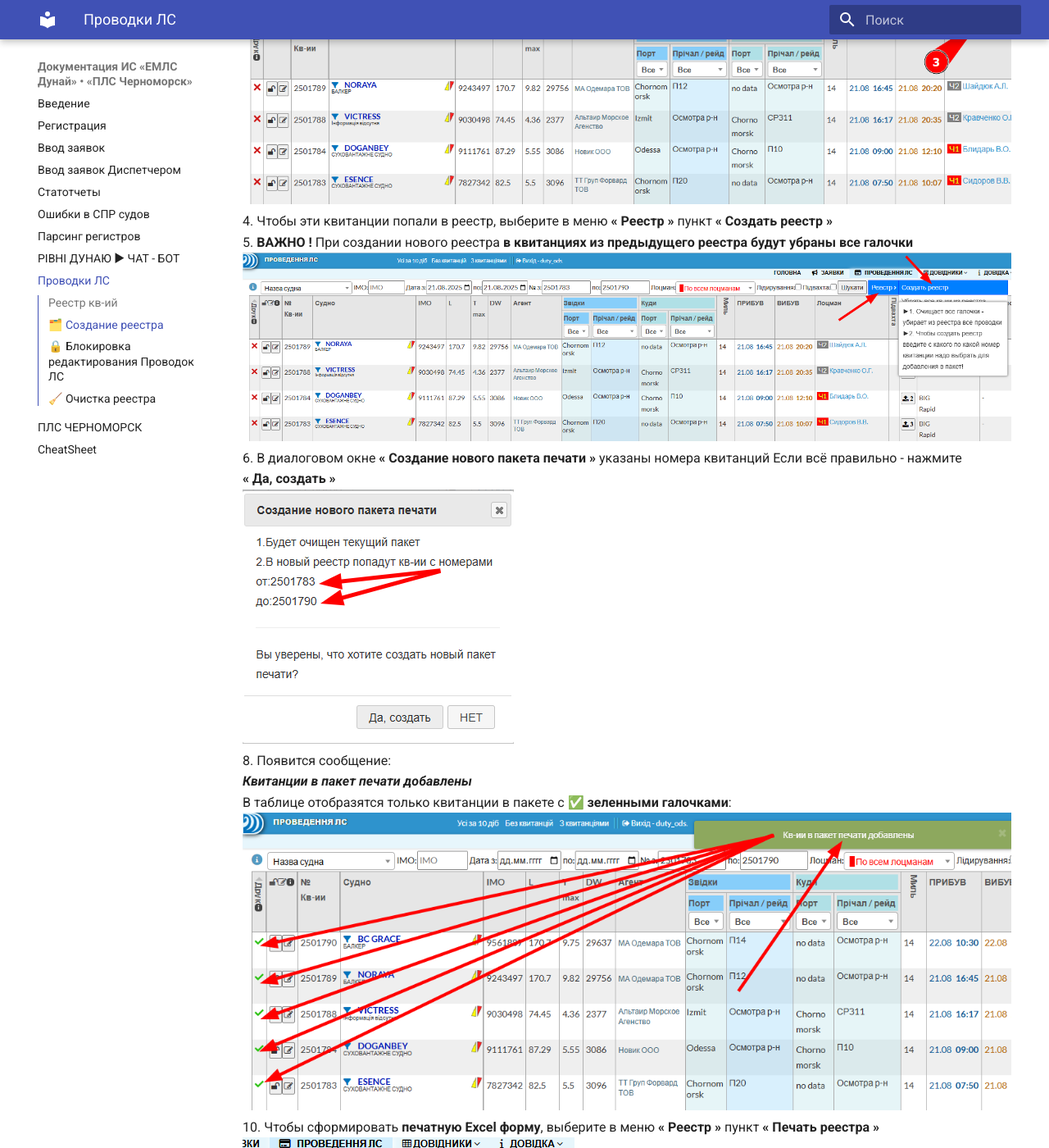
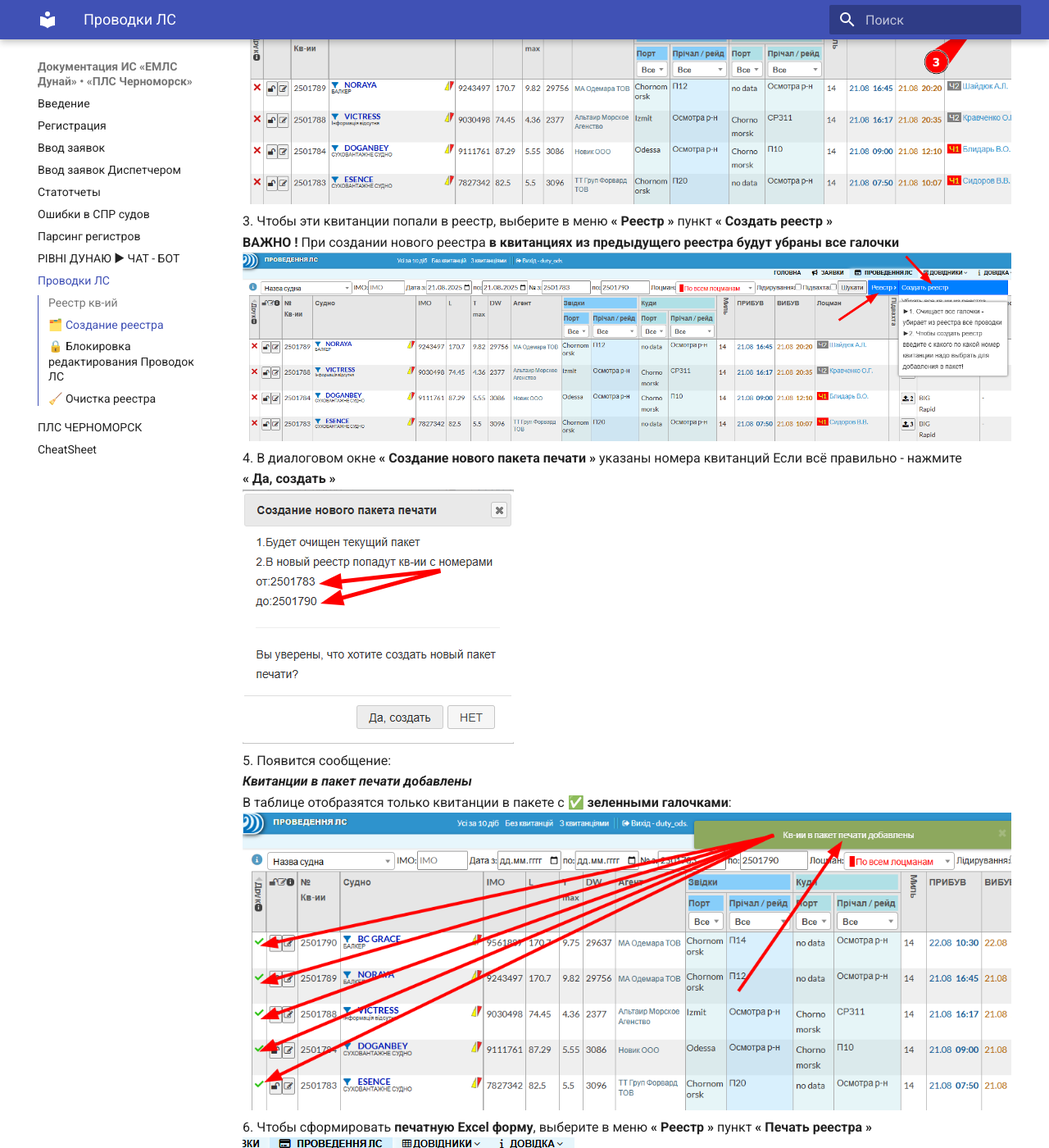
Before and after one commit to vvxsoni/Danube_help, an MkDocs documentation site: the page built from docs/reestr.md, in a window 1280 px wide and 1400 px high, scrolled down 901 px. Shown: the whole window at 82% size. Built offline with MkDocs 1.6.1 and Material for MkDocs 9.7.7, drawn with Linux system fonts in a browser that asks for light colours; some of the changed text lies outside the part shown.

Commit message:
**Реестр кв-ий** нумерация

```diff
--- a/docs/reestr.md
+++ b/docs/reestr.md
@@ -8,23 +8,23 @@
     2. Чтобы **проверить список перед созданием реестра**, нажмите на кнопку **« Шукати »**.
        В таблице отобразится список квитанций:
         ![alt text](images/reestr_002.png)
-    4. Чтобы эти квитанции попали в реестр, выберите в меню **« Реестр »** пункт **« Создать реестр »**
-    5. **ВАЖНО !** При создании нового реестра **в квитанциях из предыдущего реестра будут убраны все галочки**
+    3. Чтобы эти квитанции попали в реестр, выберите в меню **« Реестр »** пункт **« Создать реестр »**
+       **ВАЖНО !** При создании нового реестра **в квитанциях из предыдущего реестра будут убраны все галочки**
         ![alt text](images/reestr_003.png)
-    6. В диалоговом окне **« Создание нового пакета печати »** указаны номера квитанций
+    4. В диалоговом окне **« Создание нового пакета печати »** указаны номера квитанций
        Если всё правильно - нажмите **« Да, создать »**
         ![alt text](images/reestr_004.png)
-    8. Появится сообщение:
+    5. Появится сообщение:
        ***Квитанции в пакет печати добавлены***
        В таблице отобразятся только квитанции в пакете с **✅ зеленными галочками**:
         ![alt text](images/reestr_005.png)
-    10. Чтобы сформировать **печатную Excel форму**, выберите в меню **« Реестр »** пункт **« Печать реестра »**
+    6. Чтобы сформировать **печатную Excel форму**, выберите в меню **« Реестр »** пункт **« Печать реестра »**
         ![alt text](images/reestr_006.png)
-    11. На экране появится сообщение:
+    7. На экране появится сообщение:
         **Реестр выгружен в формате XLSX !**
         Файл автоматически скачан в загрузки:
         ![alt text](images/reestr_007.png)
-    12. Далее откройте файл `prov_in_packet_2025-08-22.xlsx` из загрузок:
+    8. Далее откройте файл `prov_in_packet_2025-08-22.xlsx` из загрузок:
         ![alt text](images/reestr_008.png)
 
 ## 🔒 **Блокировка редактирования Проводок ЛС**
```
